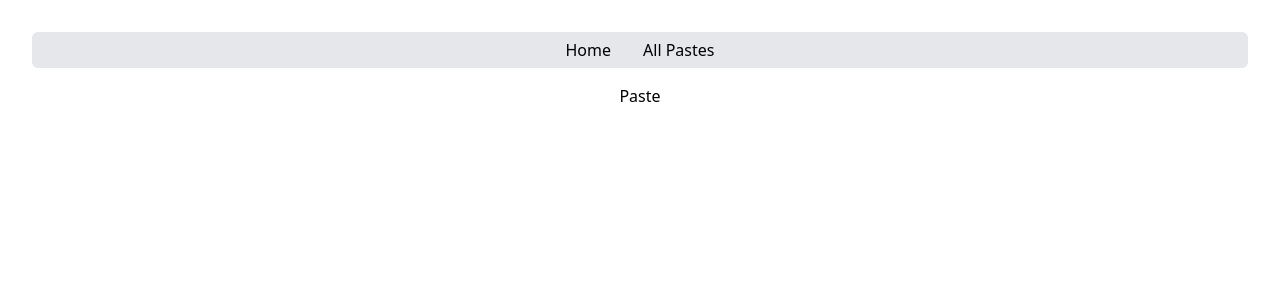
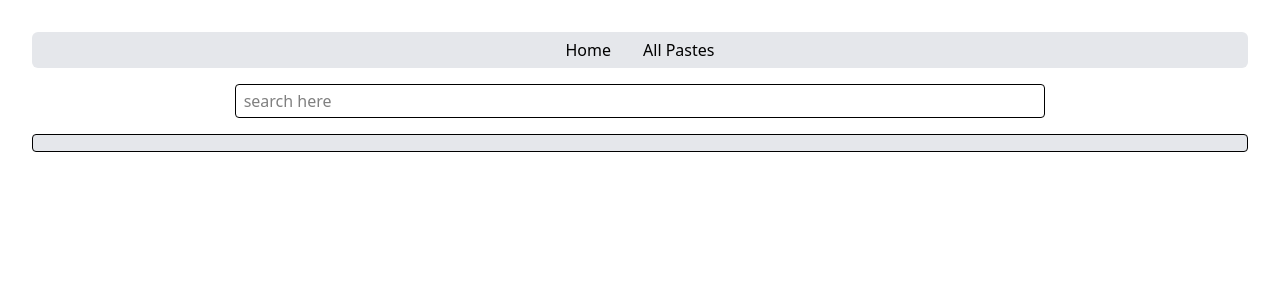
Before and after one commit to janvi7414/react_repo, a React (Vite) app in the folder notes-saver-project/notes-saver-project/: page /pastes in a window 1280 px wide. Shown: the top 300 px of the page. Built offline with nearby package versions, Linux system fonts and the light colour scheme.

Commit message:
added code to the paste component to view all pastes with added logic to delete button

```diff
--- a/notes-saver-project/notes-saver-project/src/components/Navbar.css
+++ /dev/null
@@ -1,5 +0,0 @@
-.navDiv{
-  display:flex;
-  flex-direction: row;
-  gap: 4rem;
-}
--- a/notes-saver-project/notes-saver-project/src/components/Navbar.jsx
+++ b/notes-saver-project/notes-saver-project/src/components/Navbar.jsx
@@ -1,6 +1,5 @@
 import React from 'react'
 import { NavLink } from 'react-router-dom'
-import './Navbar.css'
 
 const Navbar = () => {
   return (
--- a/notes-saver-project/notes-saver-project/src/components/Paste.jsx
+++ b/notes-saver-project/notes-saver-project/src/components/Paste.jsx
@@ -1,9 +1,70 @@
-import React from 'react'
+import React, { useState } from 'react'
+import { useDispatch, useSelector } from 'react-redux'
+import { removeFromPasteArr } from '../redux/pasteSlice';
 
 const Paste = () => {
+
+  const pasteArr = useSelector((state) => state.paste.pasteArr);
+
+  const [searchTerm, setSearchTerm] = useState('');
+
+  const dispatch = useDispatch();
+
+  const filteredData = pasteArr.filter((paste) => paste.title.toLowerCase().includes(searchTerm.toLowerCase())
+  );
+
+  function handleDelete(pasteId){
+    dispatch(removeFromPasteArr(pasteId));
+  }
+
+
   return (
     <div>
-      Paste
+      <input
+        className='w-2/3 border p-1 rounded-sm pl-2 focus:border-2'
+        type='search'
+        placeholder='search here'
+        value={searchTerm}
+        onChange={(e) => setSearchTerm(e.target.value)}
+      />
+
+      <div className='mt-4 p-2 rounded-sm border bg-gray-200'>
+          {
+            filteredData.length >0 && filteredData.map(
+              (paste) =>{
+                return (
+                  <div className='border mt-8 p-2 rounded-b-sm bg-white m-2'>
+                    <div>
+                      {paste.title}
+                    </div>
+                    <div>
+                      {paste.content}
+                    </div>
+                    <div className='buttonDiv flex flex-row justify-evenly m-4'>
+                      <button className='pl-4 pr-4 focus:border-2 border '>
+                        Edit
+                      </button>
+                      <button className='pl-4 pr-4 focus:border-2 border '>
+                        View
+                      </button>
+                      <button className='pl-4 pr-4 focus:border-2 border ' onClick={() => handleDelete(paste?._id)}>
+                        Delete
+                      </button>
+                      <button className='pl-4 pr-4 focus:border-2 border '>
+                        Copy
+                      </button>
+                      <button className='pl-4 pr-4 focus:border-2 border '>
+                        Share
+                      </button>
+
+                    </div>
+                  </div>
+                )
+
+              }
+            )
+          }
+      </div>
     </div>
   )
 }
--- a/notes-saver-project/notes-saver-project/src/redux/pasteSlice.js
+++ b/notes-saver-project/notes-saver-project/src/redux/pasteSlice.js
@@ -4,6 +4,8 @@ import toast from 'react-hot-toast';
 const initialState = {
   pasteArr: localStorage.getItem("pastes") ? JSON.parse(localStorage.getItem("pastes")) : []
 }
+
+const normalize = (str) => (str ?? "") .trim().toLowerCase();
 
 export const pasteSlice = createSlice({
   name: 'paste',
@@ -12,15 +14,27 @@ export const pasteSlice = createSlice({
     // In Redux, a reducer is a pure function that decides how the state changes in response to an action.
     addToPastesArr: (state, action) => {
       const paste = action.payload;
+
+    //to check if title already exits
+      const titleIndex = state.pasteArr.findIndex((item) => normalize(item.title) === normalize(paste.title));
+
+      if(titleIndex >= 0){
+        toast.error("Title already exists");
+        return ;
+      }
+
       state.pasteArr.push(paste);
+
       localStorage.setItem("pastes" , JSON.stringify(state.pasteArr));
-      toast("Paste Created Sucessfully");
+      toast.success("Paste Created Sucessfully");
 
     },
 
     updateToPastesArr: (state, action) => {
       const paste = action.payload;
       const index = state.pasteArr.findIndex((item) => item._id === paste._id);
+
+      // index -1 not found >=0 found
 
       if(index >=0){
         //paste exits and can be updated
```
